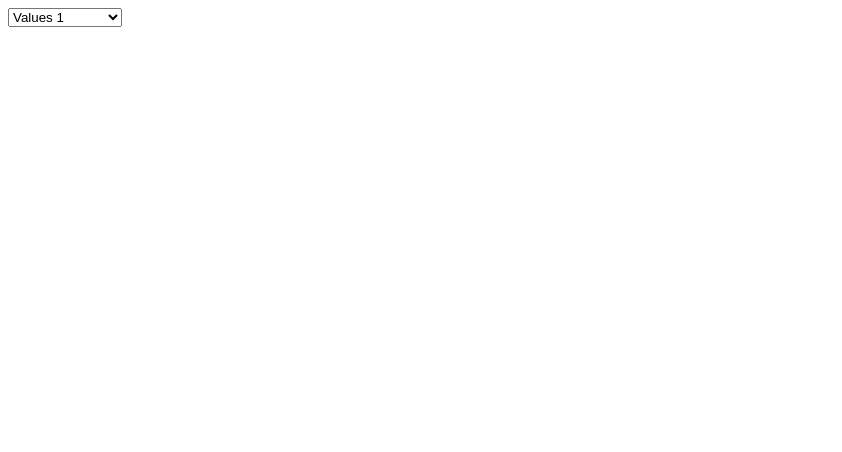
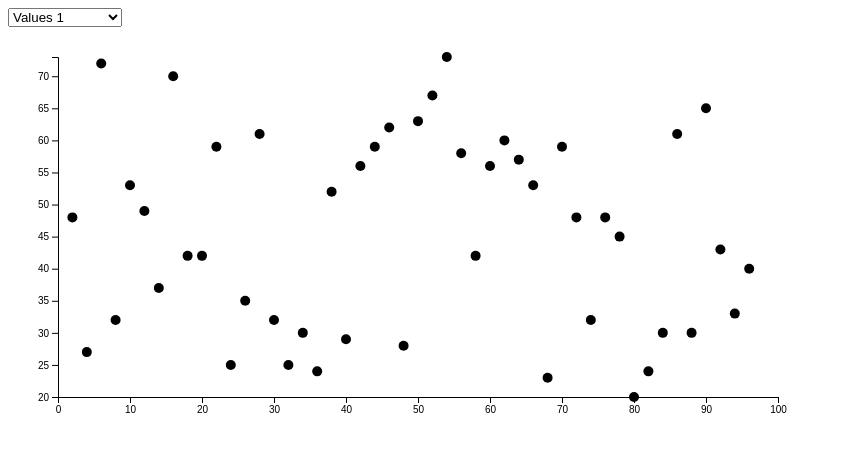
Before and after one commit to tippytappy/d3_study, a plain HTML site: page transitions/enter_exit_update.html in a window 1280 px wide. Shown: the whole page, without its empty margins (0-842 px from the left). Drawn offline with nearby package versions, Linux system fonts and the light colour scheme.

Commit message:
Chart now changing when new data selected

```diff
--- a/transitions/enter_exit_update.html
+++ b/transitions/enter_exit_update.html
@@ -8,8 +8,8 @@
 </head>
 <body>
     <script src="https://d3js.org/d3.v6.js"></script>
-    <div id="dropdown">
-      <select id="metric">
+    <div id="dropdown-div">
+      <select id="dropdown">
         <option value='value1' selected>Values 1</option>
         <option value='value2'>Values 2</option>
         <option value='parval1'>Partial values 1</option>
@@ -47,9 +47,11 @@
           parval3: +data.parval3
         }
       }).then(function(data) {
-      const accessor = d => d[metric]
 
+    // CHART UPDATE FUNCTION ======================================================================
     function chart(metric) {
+      const yAccessor = d => d[metric]
+
     // SCALES AND AXES ============================================================================
       // add the x Axis
       const x = d3.scaleLinear()
@@ -61,7 +63,7 @@
 
       // add the y Axis
       const y = d3.scaleLinear()
-                .domain(d3.extent(data, accessor))
+                .domain(d3.extent(data, yAccessor))
                 .range([height, 0]);
       svg.append("g")
           .call(d3.axisLeft(y));
@@ -75,22 +77,22 @@
       svg.selectAll('circle')
           .data(data)
           .join('circle')
+          .transition()
           .attr('cx', d => x(d.index * 2))
-          .attr('cy', d => y(d.value1))
+          .attr('cy', d => y(yAccessor(d)))
           .attr('r', 5)
       }
-    });
 
-    d3.select("#dropdown").on('change', function (e) {
+  d3.select("#dropdown").on('change', function (e) {
     e.preventDefault()
 
     chart(this.value)
-
-    chart('value1')
-
+    console.log(this.value)
   })
 
+  chart('value1')
 
+    });
 
   </script>
 </body>
```
